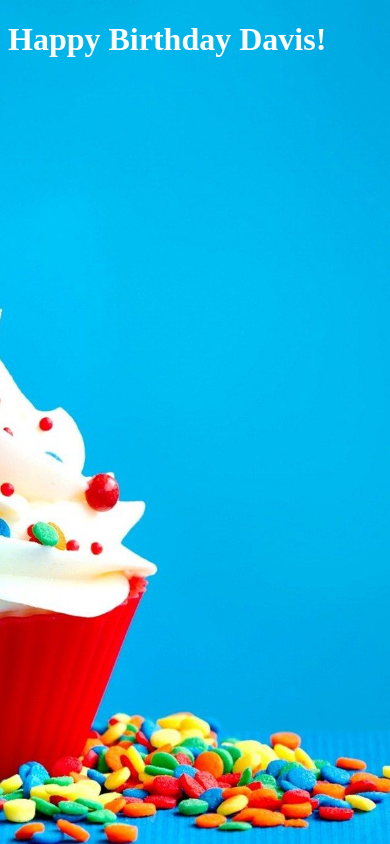
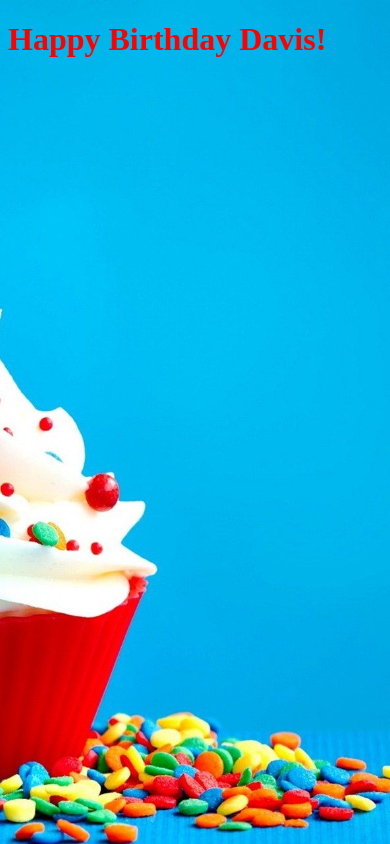
Before and after one commit to angelobarbano/davis, a website: page static/index.html in a window 390 px wide. Drawn offline with Linux system fonts and the light colour scheme.

Commit message:
trying to fix mobile

```diff
--- a/static/index.html
+++ b/static/index.html
@@ -2,7 +2,7 @@
 <html>
   <head>
     <meta charset="utf-8" />
-    <meta name="viewport" content="initial-scale=1, maximum-scale=1" />
+    <meta name="viewport" content="width=device-width,initial-scale=1.0" />
     <link rel="stylesheet" href="style.css" />
   </head>
   <body>
--- a/static/style.css
+++ b/static/style.css
@@ -1,8 +1,8 @@
 #greet {
-  color: white;
+  color: red;
 }
 
-body {
+html {
   background: url("cupcake.jpg") no-repeat center center fixed;
 
   background-size: cover;
```
